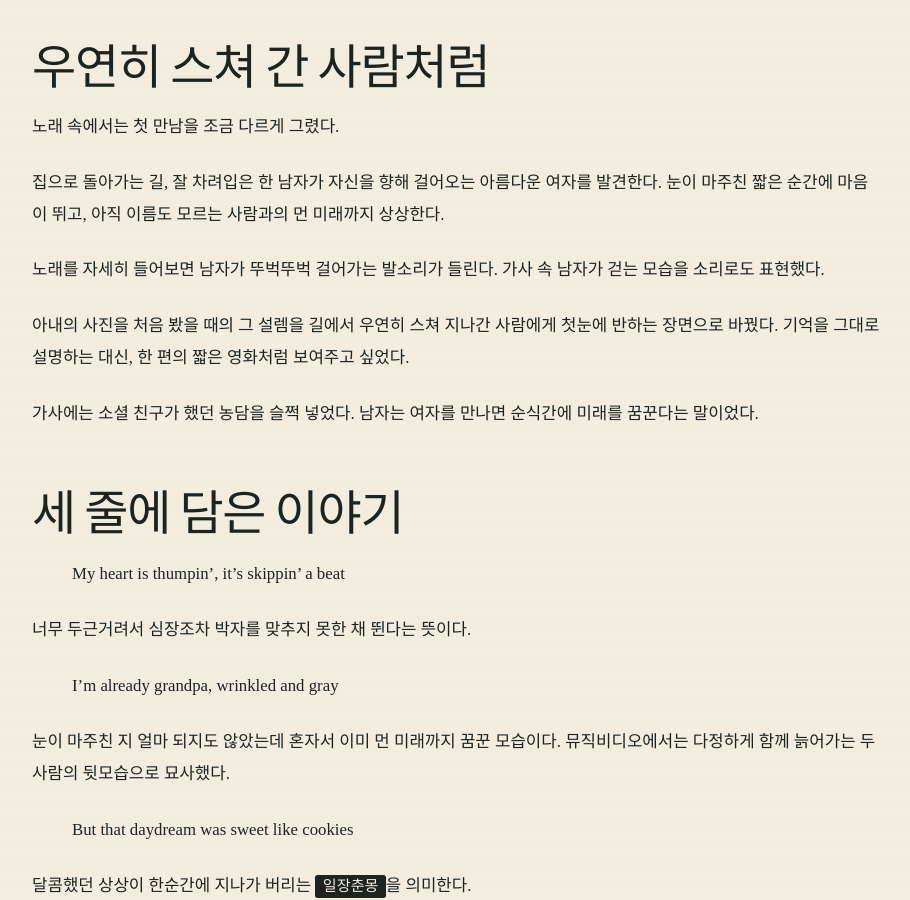
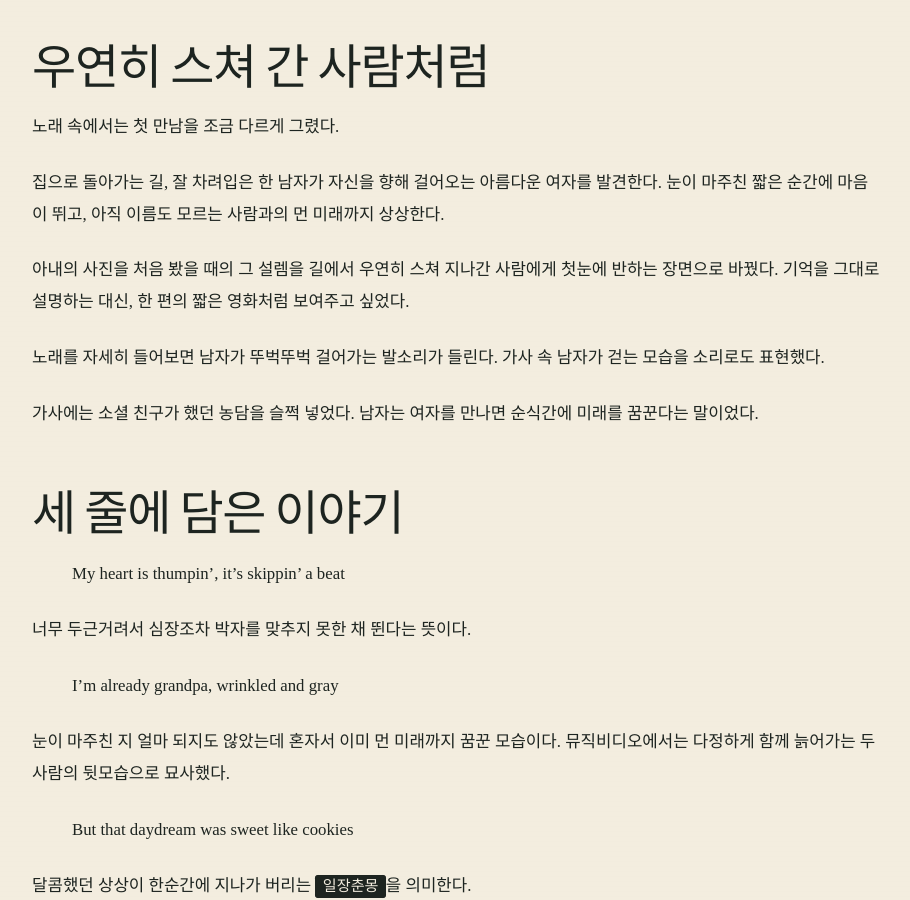
Before and after one commit to babypaunch/babypaunch.github.io, a Jekyll site: the page built from _posts/2026-08-26-sweet-like-cookies.md, in a window 1280 px wide and 900 px high, scrolled down 1139 px. Shown: the whole window, without its empty margins (183-1093 px from the left). Built offline with Jekyll 4.4.1, drawn with Linux system fonts in a browser that asks for light colours; some web fonts are replaced.

Commit message:
fix(blog): 걸음 소리 문단 순서 조정

```diff
--- a/_posts/2026-08-26-sweet-like-cookies.md
+++ b/_posts/2026-08-26-sweet-like-cookies.md
@@ -31,9 +31,9 @@ tags:
 
 집으로 돌아가는 길, 잘 차려입은 한 남자가 자신을 향해 걸어오는 아름다운 여자를 발견한다. 눈이 마주친 짧은 순간에 마음이 뛰고, 아직 이름도 모르는 사람과의 먼 미래까지 상상한다.
 
+아내의 사진을 처음 봤을 때의 그 설렘을 길에서 우연히 스쳐 지나간 사람에게 첫눈에 반하는 장면으로 바꿨다. 기억을 그대로 설명하는 대신, 한 편의 짧은 영화처럼 보여주고 싶었다.
+
 노래를 자세히 들어보면 남자가 뚜벅뚜벅 걸어가는 발소리가 들린다. 가사 속 남자가 걷는 모습을 소리로도 표현했다.
-
-아내의 사진을 처음 봤을 때의 그 설렘을 길에서 우연히 스쳐 지나간 사람에게 첫눈에 반하는 장면으로 바꿨다. 기억을 그대로 설명하는 대신, 한 편의 짧은 영화처럼 보여주고 싶었다.
 
 가사에는 소셜 친구가 했던 농담을 슬쩍 넣었다. 남자는 여자를 만나면 순식간에 미래를 꿈꾼다는 말이었다.
 
```
Also changed, not shown: _posts/2026-08-26-sweet-like-cookies-en.md (+2 -2 lines).
